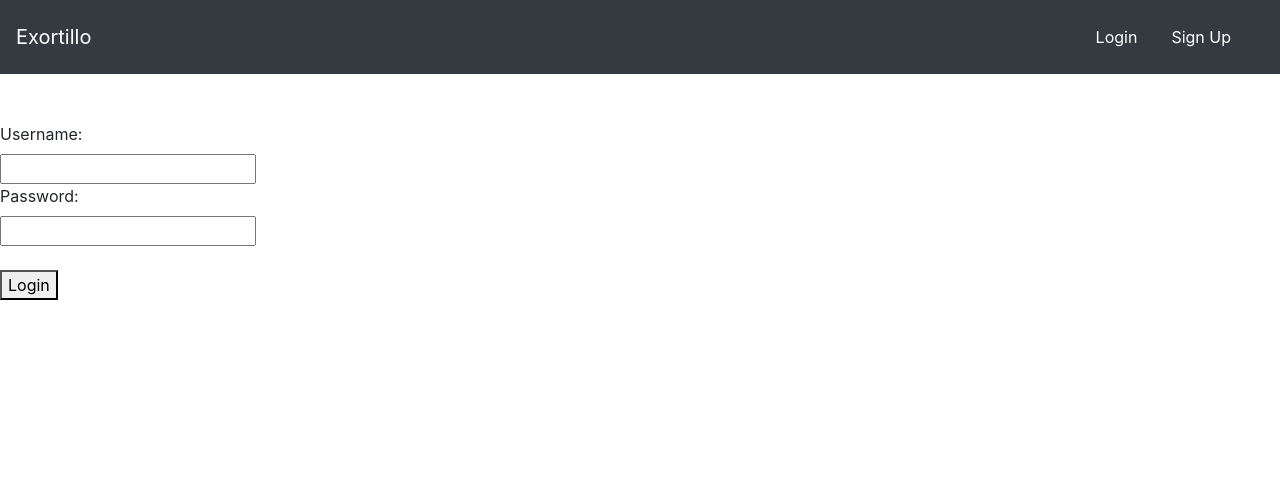
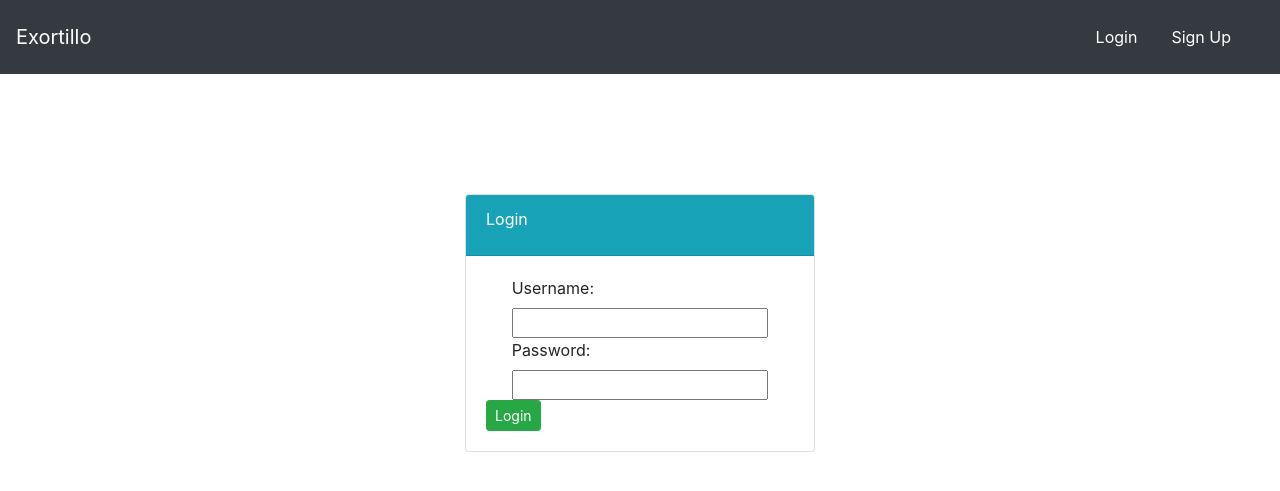
Before and after one commit to AlexFerns16/DJANGO_35_AMF, a Django app: page /login/ in a window 1280 px wide. Shown: the top 491 px of the page. Run offline with Django 4.2, Linux system fonts and the light colour scheme.

Commit message:
commit:63

```diff
--- a/mysite/users/templates/users/login.html
+++ b/mysite/users/templates/users/login.html
@@ -2,16 +2,33 @@
 
 {% block body %}
 
-<form method="POST">
-    {% csrf_token %}
+<br><br><br>
 
-    <label for="user">Username:</label><br>
-    <input type="text" id="user" name="username"><br>
+<div class="container">
+    <div class="row">
+        <div class="col-md-4 offset-md-4">
+            <div class="card">
+                <div class="card-header text-white bg-info">
+                    <div class="card-title">
+                        Login
+                    </div>
+                </div>
+                <div class="card-body">
+                    <form method="POST">
+                        {% csrf_token %}
 
-    <label for="pass">Password:</label><br>
-    <input type="password" id="pass" name="password"><br><br>
+                        <label class="offset-md-1" for="user">Username:</label><br>
+                        <input class="offset-md-1" type="text" id="user" name="username"><br>
 
-    <button type="submit">Login</button>
-</form>
+                        <label class="offset-md-1" for="pass">Password:</label><br>
+                        <input class="offset-md-1" type="password" id="pass" name="password">
+
+                        <button class="btn btn-success btn-sm" type="submit">Login</button>
+                    </form>
+                </div>
+            </div>
+        </div>
+    </div>
+</div>
 
 {% endblock %}
```
Also changed, not shown: mysite/db.sqlite3.
